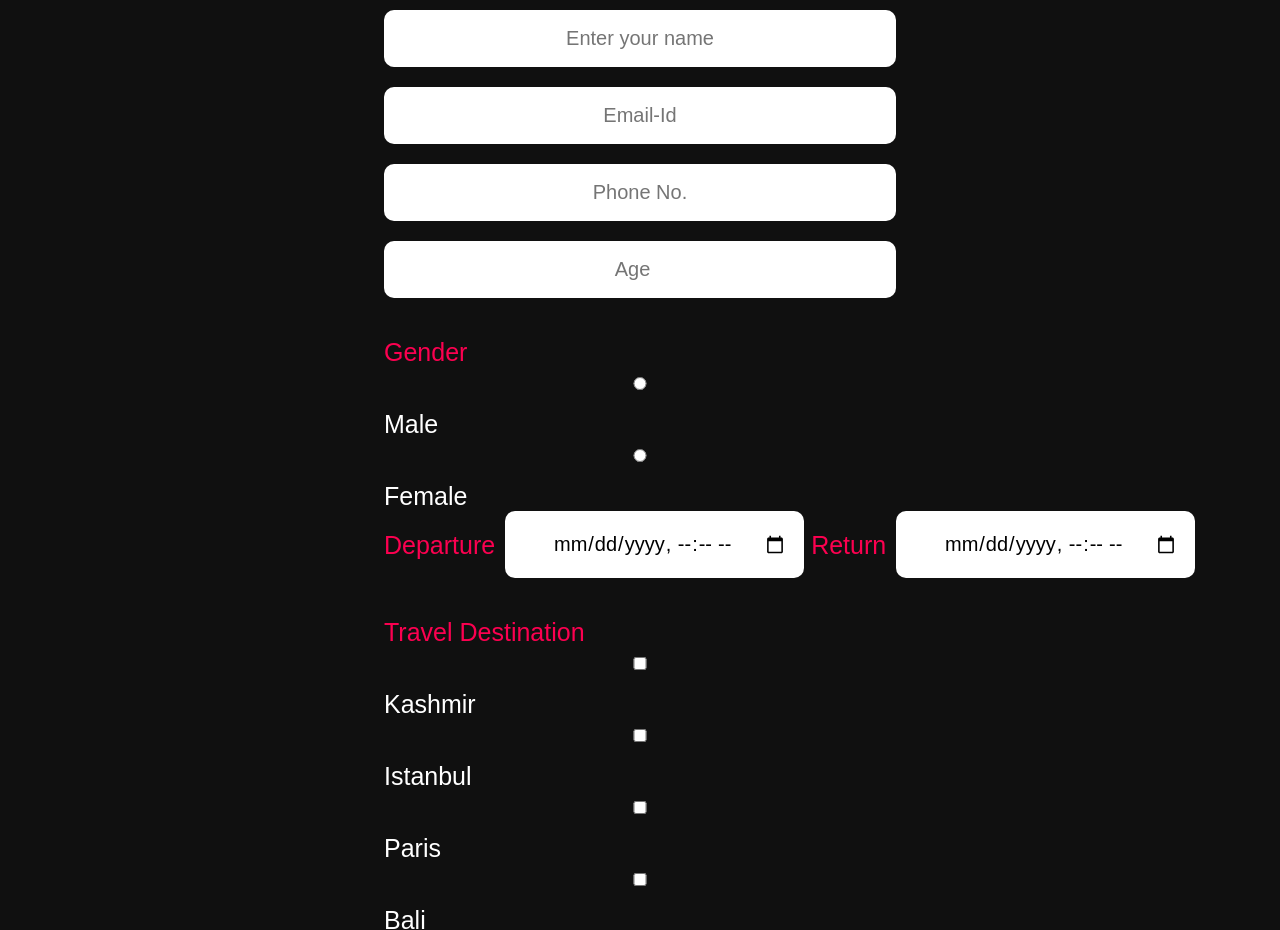
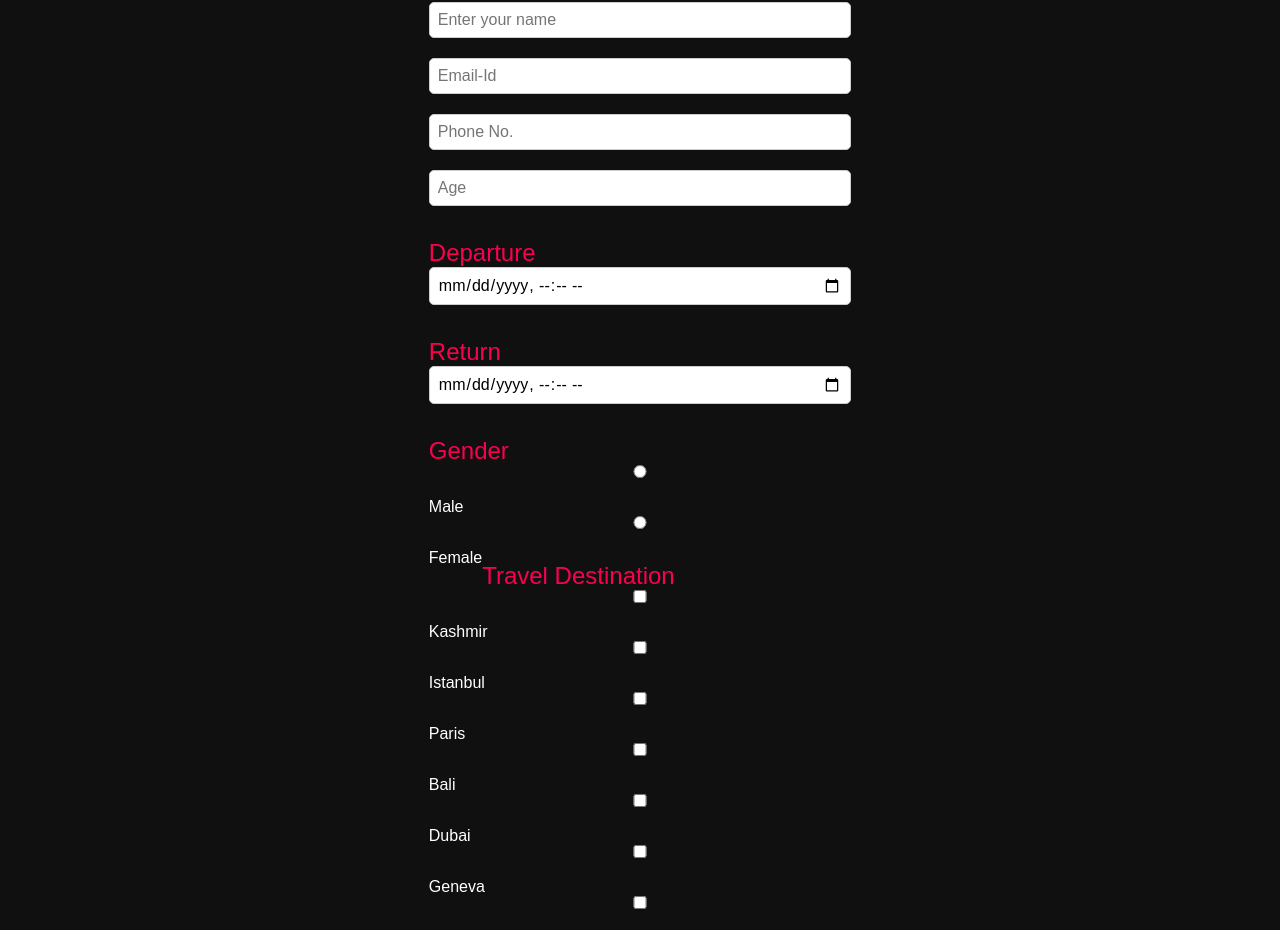
Before and after one commit to gauravnegi123/Tour---Travels-, a plain HTML site: page register.html in a window 1280 px wide. Shown: the part 189-1119 px from the top of the page. Drawn offline with Linux system fonts and the light colour scheme.

Commit message:
register.html css update

```diff
--- a/register.html
+++ b/register.html
@@ -42,30 +42,23 @@
                     <input type="email" name="myemail" placeholder="Email-Id" id="" required>
                     <input type="tel" name="myphone" placeholder="Phone No." id="phonenum" required>
                     <input type="number" name="myage" placeholder="Age" id="" required>
-
-                    <h4>Gender</h4>
-                     <input type="radio" name="mygender" id="" required> Male &nbsp; &nbsp; &nbsp; &nbsp; &nbsp;&nbsp; &nbsp; &nbsp; &nbsp; &nbsp; &nbsp; &nbsp; &nbsp; &nbsp; &nbsp;
-
-            <input type="radio" name="mygender" id=""> Female
-            <div class="date-time">
                      <h4>Departure</h4>
-            <input type="datetime-local" name="departuredate" id="" required>&nbsp; &nbsp; &nbsp;
+                     <input type="datetime-local" name="departuredate" id="" required>
                      <h4>Return</h4>
                      <input type="datetime-local" name="returndate" id="" required>
-            </div>
-
+                     <h4>Gender</h4>
+                     <input type="radio" name="mygender" id="" required> Male
+                     <input type="radio" name="mygender" id=""> Female
                     <h4>Travel Destination</h4>
-            <input type="checkbox" name="td" id=""> Kashmir &nbsp; &nbsp; &nbsp;
-            <input type="checkbox" name="td" id=""> Istanbul &nbsp; &nbsp; &nbsp;
-            <input type="checkbox" name="td" id=""> Paris &nbsp; &nbsp; &nbsp;
-            <input type="checkbox" name="td" id=""> Bali &nbsp; &nbsp; &nbsp;
-            <input type="checkbox" name="td" id=""> Dubai &nbsp; &nbsp; &nbsp; &nbsp; &nbsp;
-            <input type="checkbox" name="td" id=""> Geneva &nbsp; &nbsp; &nbsp;
-            <input type="checkbox" name="td" id=""> Port Blair &nbsp; &nbsp; &nbsp;
-            <input type="checkbox" name="td" id=""> Rome &nbsp; &nbsp; &nbsp;
-            <br> <br><br><br>
+                    <input type="checkbox" name="td" id=""> Kashmir
+                    <input type="checkbox" name="td" id=""> Istanbul
+                    <input type="checkbox" name="td" id=""> Paris
+                    <input type="checkbox" name="td" id=""> Bali
+                    <input type="checkbox" name="td" id=""> Dubai
+                    <input type="checkbox" name="td" id=""> Geneva
+                    <input type="checkbox" name="td" id=""> Port Blair
+                    <input type="checkbox" name="td" id=""> Rome
                      <input type="checkbox" name="t&c" id="" checked required> I accept the Terms & Conditions.
-            <br> <br>
                     <input type="submit" value="Submit" class="submitbtn">
 
 
--- a/style.css
+++ b/style.css
@@ -513,52 +513,59 @@ width:100%;
 
 .registration {
     background-color:#101010;
-padding: 110px 30%;
     height: 100%;
-    min-height: 80vh;
 }
 
 
 
 
 .register-form{
-    color: white;
-    font-size: 25px;
+    padding-top:clamp(3.5rem, 6vw, 5rem);
+    width: 100%;
+    height: 100%;
+    display: flex;
+    flex-direction: column;
+    align-items: center;
+    justify-content: center;
+    user-select: none;
+
 }
 .register-form h1 {
-    text-align: center;
-    font-size: 60px;
+    font-size: clamp(2.5rem, 6vw, 5rem);
     color:white;
-    margin-bottom: 20px;
+    margin-bottom: clamp(0.7rem, 1vw, 1.1rem);
+
 }
 
 .register-form  h1  span {
     color:#fc0050;
 }
 
-
-.register-form form input{
-    text-align:center;
-    padding: 17px;
-    font-size: 20px;
+.register-form form {
+    display: flex;
+    flex-wrap: wrap;
+    width: 100%;
+    max-width:clamp(20rem, 35vw, 40rem);
+    padding: clamp(0.5rem, 1vw, 1rem);
     outline: none;
     border: none;
-    border-radius: 10px;
-    margin-bottom: 20px;
+    color: white;
+    margin-bottom: clamp(0.5rem, 1vw, 1.5rem);
+    border-radius: 15px;
+}
+.register-form form input{
+    font-size: clamp(0.8rem, 2vw, 1rem);
 }
 
 .register-form h4{
-    padding-right: 10px;
-    font-size: 25px;
+    padding-right:clamp(0.3rem, 1vw, 1rem);
+    font-size: clamp(1.1rem, 2vw, 1.5rem);
     font-weight: 500;
-    margin-top: 20px;
+    margin-top:clamp(0rem, 1vw, 0.8rem);
     color: #fc0050;
 }
 
-.date-time{
-    display: flex;
 
-}
 .success {
       display: none;
       color: green;
```
Lines whose indentation alone changed are shown as unchanged.
